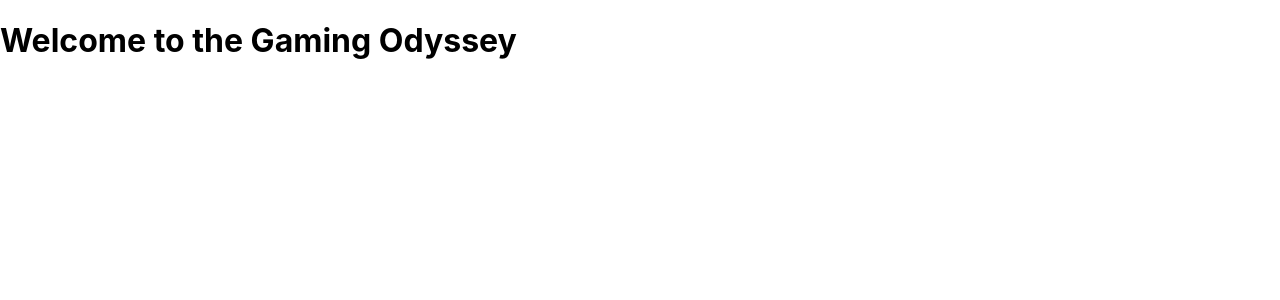
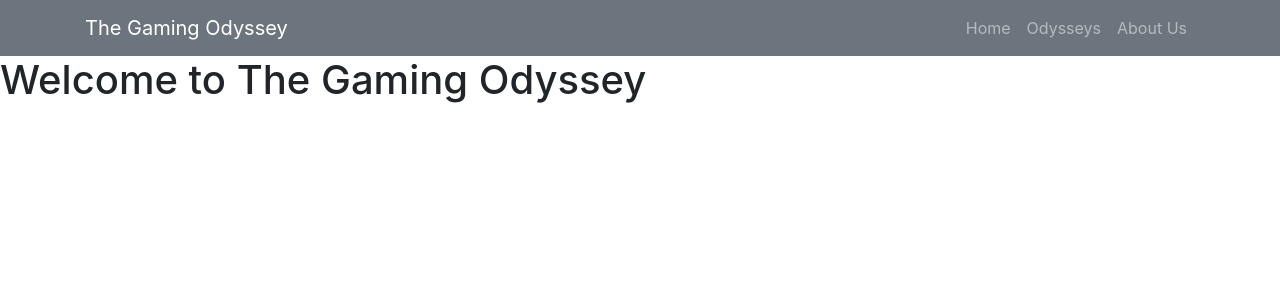
Before and after one commit to gamer-odyssey/front-end, a React (Create React App) app: page / in a window 1280 px wide. Shown: the top 300 px of the page. Built offline with nearby package versions, Linux system fonts and the light colour scheme.

Commit message:
created the routes for the app as well as setting up a header

```diff
--- a/package.json
+++ b/package.json
@@ -12,6 +12,7 @@
     "react": "^17.0.2",
     "react-bootstrap": "^1.6.1",
     "react-dom": "^17.0.2",
+    "react-router-dom": "^5.2.1",
     "react-scripts": "4.0.3",
     "web-vitals": "^1.1.2"
   },
--- a/src/App.js
+++ b/src/App.js
@@ -1,9 +1,29 @@
 import React from 'react';
-import './App.css';
+import Header from './Header.js'
+import {
+  BrowserRouter as Router,
+  Switch,
+  Route,
+} from "react-router-dom";
 
-class App extends React.Component{
+class App extends React.Component {
   render() {
-    return <h1>Welcome to the Gaming Odyssey</h1>
+    return (
+      <Router>
+        <Header />
+        <Switch>
+          <Route exact path="/">
+            <h1>Welcome to The Gaming Odyssey</h1>
+          </Route>
+          <Route exact path="/about-us">
+            <h1>About the Gaming Odyssey Team</h1>
+          </Route>
+          <Route exact path="/odyssey">
+            <h1>Take a look at upcoming Gaming Odysseys</h1>
+          </Route>
+        </Switch>
+      </Router>
+    );
   }
 }
 
--- /dev/null
+++ b/src/Header.js
@@ -0,0 +1,24 @@
+import React from 'react';
+import 'bootstrap/dist/css/bootstrap.min.css';
+import Navbar from 'react-bootstrap/Navbar';
+import { Container, Nav, } from 'react-bootstrap';
+import { Link } from "react-router-dom";
+
+class Header extends React.Component {
+  render() {
+    return (
+      <Navbar bg="secondary" variant="dark" expand="sm">
+        <Container>
+          <Navbar.Brand href='/'>The Gaming Odyssey</Navbar.Brand>
+          <Nav>
+            <Nav.Link href="/">Home</Nav.Link>
+            <Nav.Link href="/odyssey">Odysseys</Nav.Link>
+            <Nav.Link href="/about-us">About Us</Nav.Link>
+          </Nav>
+        </Container>
+      </Navbar>
+    )
+  }
+}
+
+export default Header;
```
Also changed, not shown: 1 other file (tests, documents, lock files or other folders).
